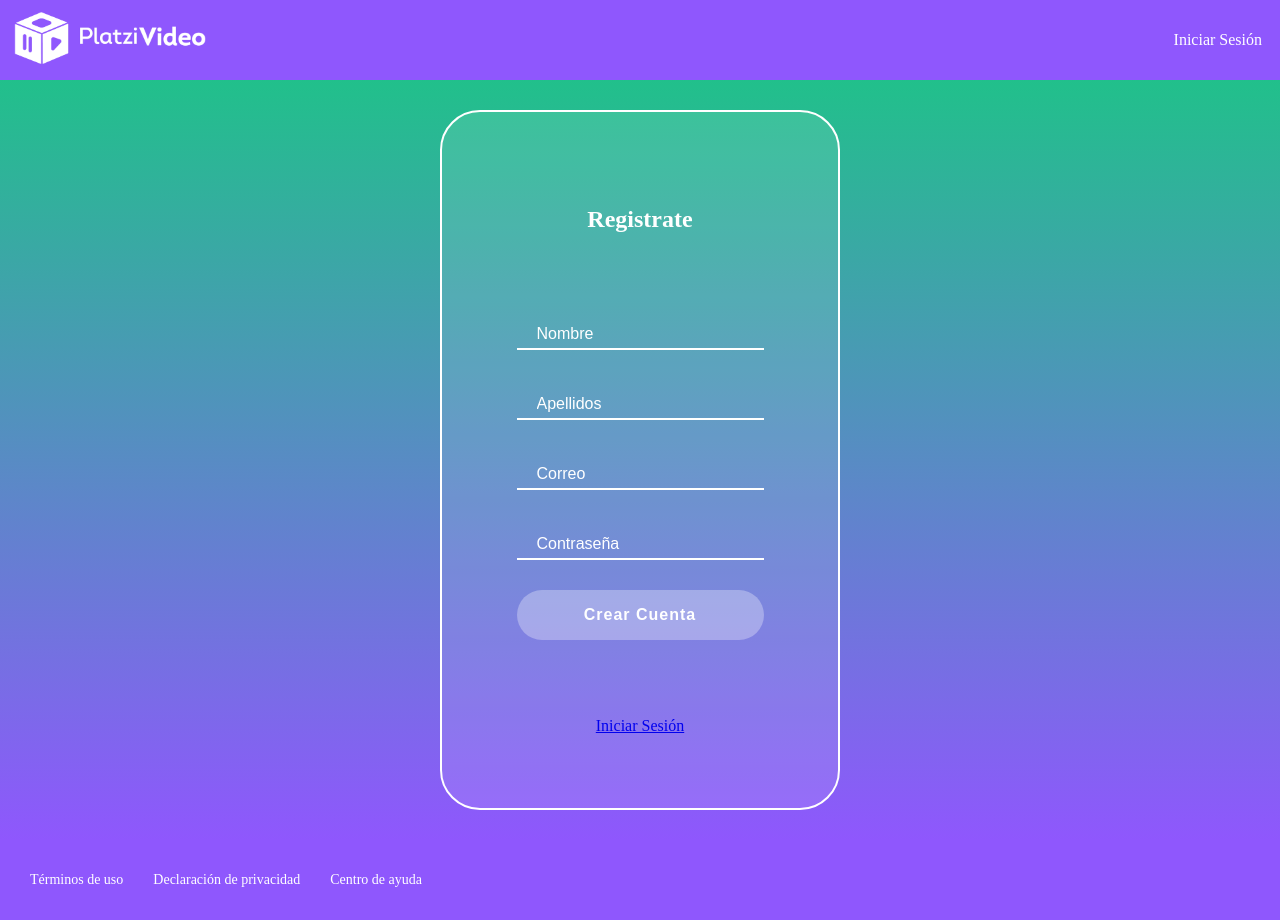
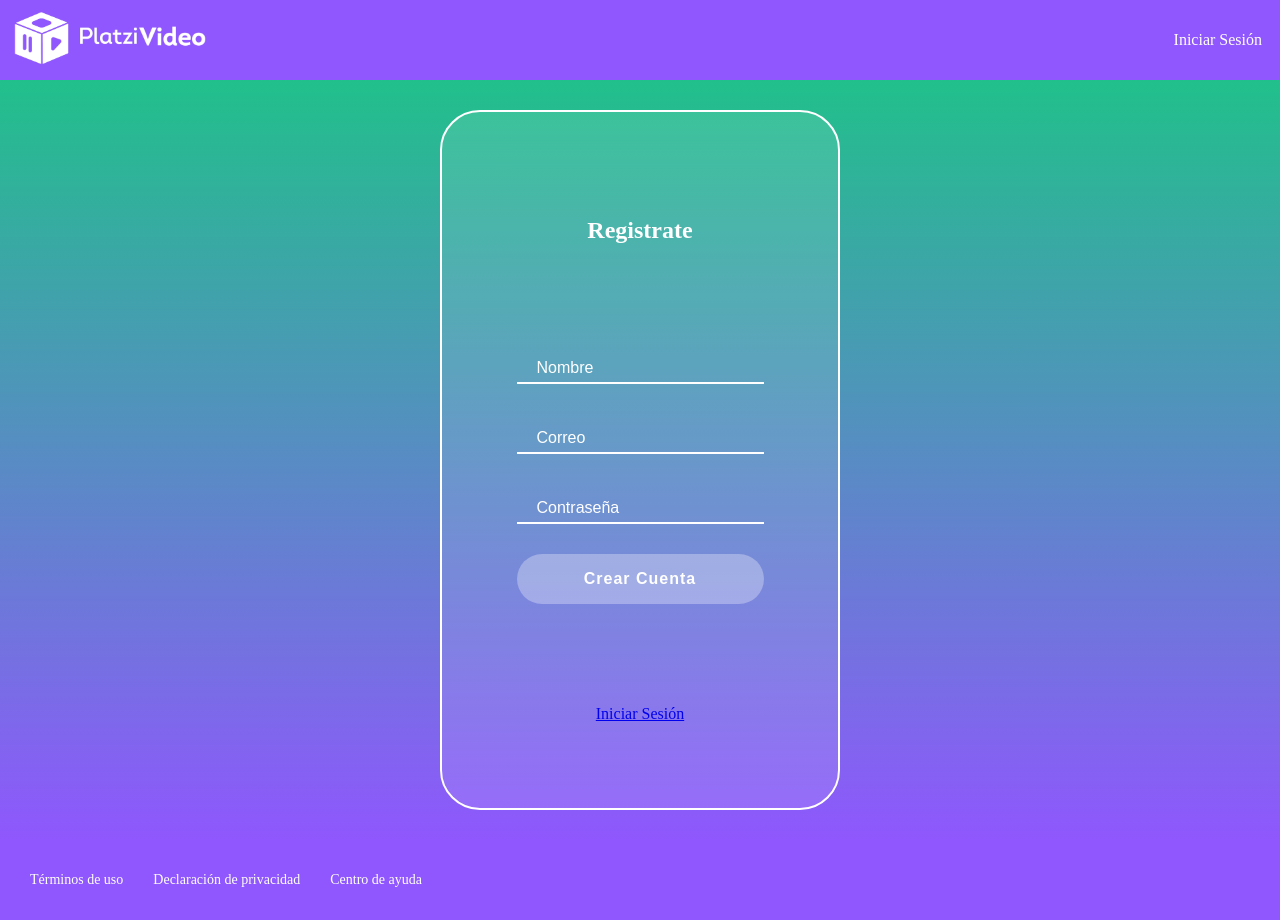
Before and after one commit to jomilto/PlatziVideo_React, a React app: page /register in a window 1280 px wide. Built offline with nearby package versions, Linux system fonts and the light colour scheme; a web font is replaced by a local one.

Commit message:
add login to register

```diff
--- a/src/containers/Register.jsx
+++ b/src/containers/Register.jsx
@@ -1,17 +1,56 @@
-import React from 'react';
+import React, { useState } from 'react';
 import { Link } from 'react-router-dom';
 
 import '../assets/styles/components/Register.scss'
 
-const Register = () => (
+const Register = () => {
+    const [ form, setValues ] = useState({
+        email: '',
+        name: '',
+        password: ''
+    })
+
+    const handleInput = (event) => {
+        setValues({
+            ...form,
+            [event.target.name]: event.target.value
+        });
+    };
+
+    const handleSubmit = (event) => {
+        event.preventDefault();
+        console.log(form);
+    };
+
+    return (
         <section className="registro">
             <div className="registro__container">
                 <h2>Registrate</h2>
-            <form action="" className="registro__container--form">
-                <input className="input" type="text" name="" id="" placeholder="Nombre" />
-                <input className="input" type="text" name="" id="" placeholder="Apellidos" />
-                <input className="input" type="text" name="" id="" placeholder="Correo" />
-                <input className="input" type="password" name="" id="" placeholder="Contraseña" />
+                <form onSubmit={handleSubmit} className="registro__container--form">
+                    <input
+                        className="input"
+                        type="text"
+                        name="name"
+                        id="name"
+                        placeholder="Nombre"
+                        onChange={handleInput}
+                    />
+                    <input
+                        className="input"
+                        type="email"
+                        name="email"
+                        id="email"
+                        placeholder="Correo"
+                        onChange={handleInput}
+                    />
+                    <input
+                        className="input"
+                        type="password"
+                        name="password"
+                        id="password"
+                        placeholder="Contraseña"
+                        onChange={handleInput}
+                    />
                     <button className="button">Crear Cuenta</button>
                 </form>
                 <Link to="/login">
@@ -19,6 +58,7 @@ const Register = () => (
                 </Link>
             </div>
         </section>
-);
+    )
+};
 
 export default Register;
```
Lines whose indentation alone changed are shown as unchanged.
